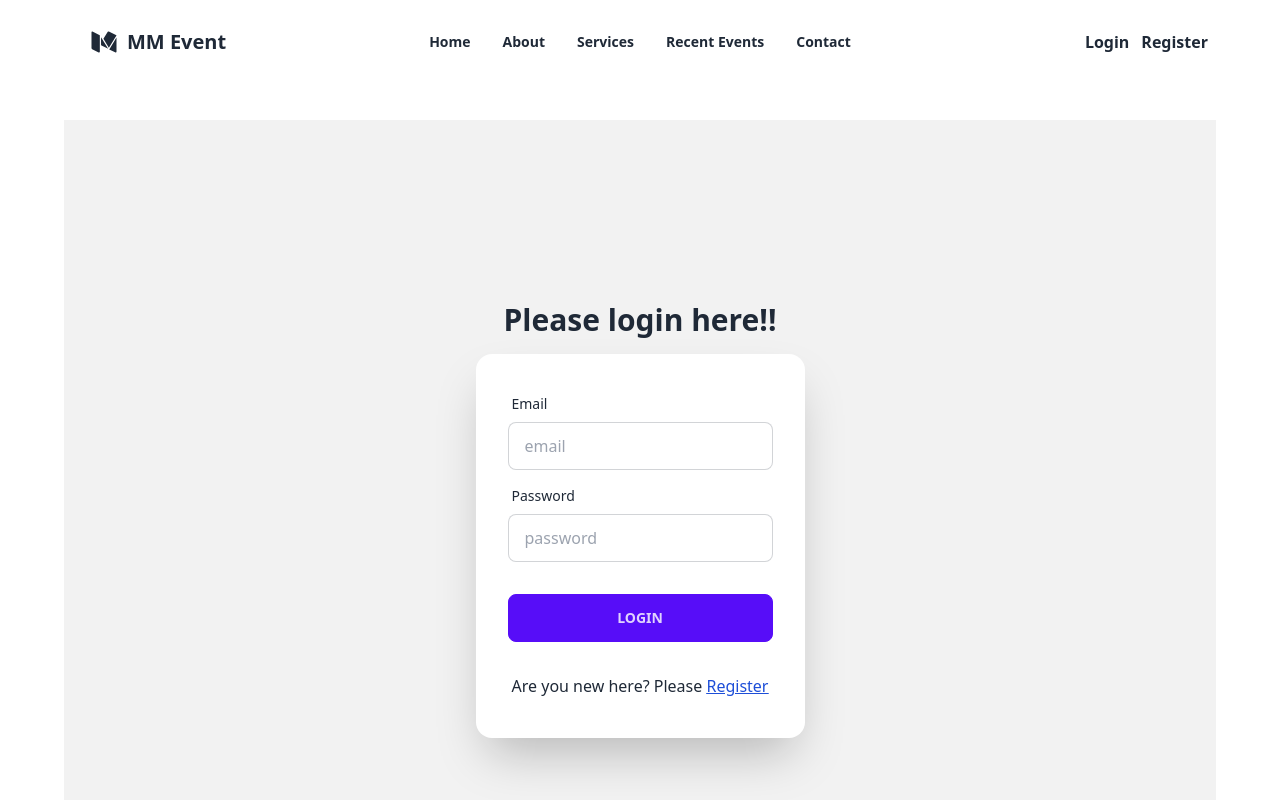
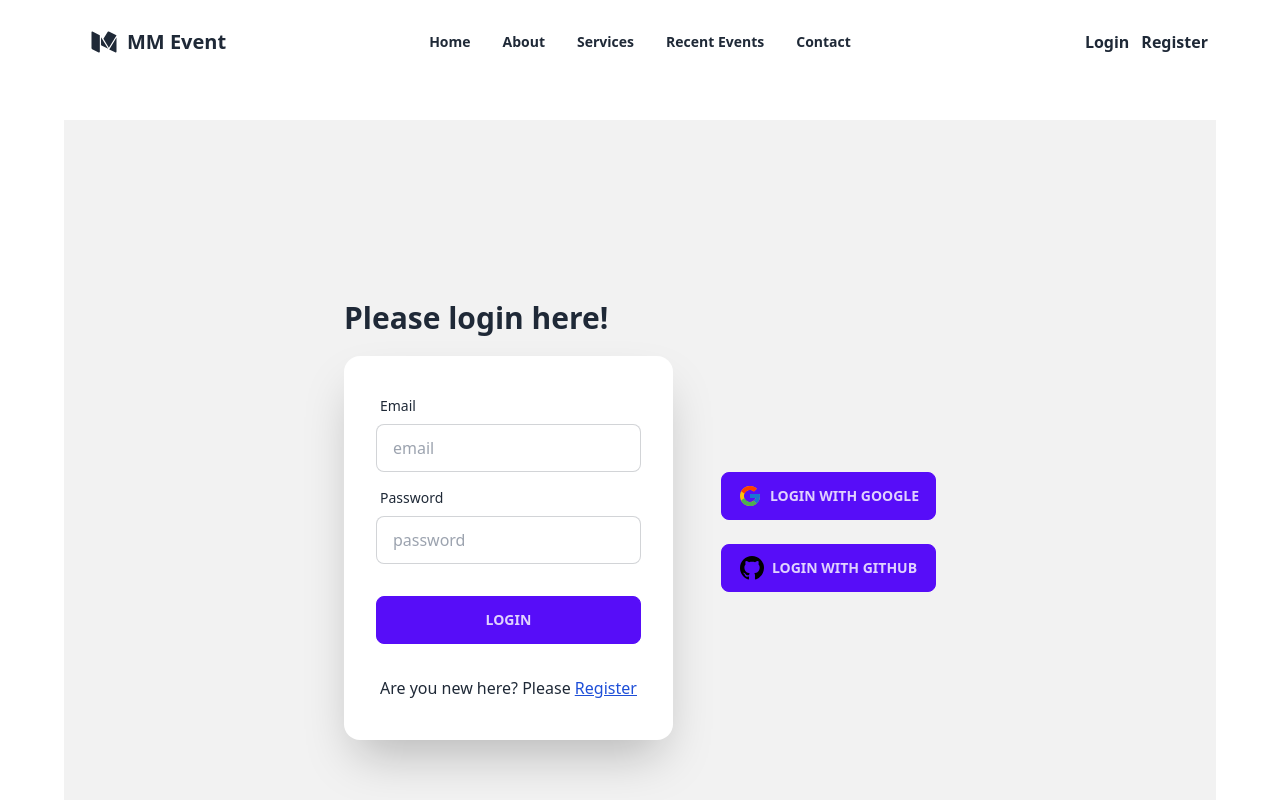
Before and after one commit to Mithun4450/m9a9-corporate-events-management, a React (Vite) app: page /login in a window 1280 px wide. Shown: the top 800 px of the page. Built offline with nearby package versions, Linux system fonts and the light colour scheme; no server answers.

Commit message:
Most of the parts of signin, signout and onAuthStateChanged have been completed

```diff
--- a/src/components/ContextProvider/ContextProvider.jsx
+++ b/src/components/ContextProvider/ContextProvider.jsx
@@ -1,5 +1,16 @@
 import { createContext, useEffect, useState } from "react";
-import { getAuth, createUserWithEmailAndPassword, signInWithEmailAndPassword, signOut, onAuthStateChanged } from "firebase/auth";
+import { getAuth,
+    createUserWithEmailAndPassword,
+    signInWithEmailAndPassword,
+    signOut,
+    onAuthStateChanged,
+    GoogleAuthProvider,
+    signInWithPopup,
+    GithubAuthProvider
+ } from "firebase/auth";
+
+
+
 import app from "../../firebase/firebase.config";
 
 
@@ -32,6 +43,23 @@ const ContextProvider = ({children}) => {
         return signInWithEmailAndPassword(auth, email, password);
     }
 
+
+    const googleProvider = new GoogleAuthProvider();
+
+    const loginWithGoogle = () =>{
+        setLoading(true);
+        return signInWithPopup(auth, googleProvider)
+    }
+
+
+    const gitHubProvider = new GithubAuthProvider();
+
+    const loginWithGithub = () =>{
+        setLoading(true);
+        return signInWithPopup(auth, gitHubProvider)
+    }
+
+
     const logOut = () =>{
         setLoading(true);
         return signOut(auth);
@@ -57,7 +85,9 @@ const ContextProvider = ({children}) => {
         createUser,
         loginWithEmailPassword,
         logOut,
-        user
+        user,
+        loginWithGoogle,
+        loginWithGithub
 
 
     }
--- a/src/components/Login/Login.jsx
+++ b/src/components/Login/Login.jsx
@@ -1,10 +1,12 @@
 import { useContext } from "react";
 import { Link } from "react-router-dom";
 import { Context } from "../ContextProvider/ContextProvider";
+import { FcGoogle  } from 'react-icons/fc';
+import { BsGithub } from 'react-icons/bs';
 
 const Login = () => {
 
-    const {loginWithEmailPassword} = useContext(Context);
+    const {loginWithEmailPassword, loginWithGoogle, loginWithGithub} = useContext(Context);
 
     const handleLogin = e =>{
         e.preventDefault()
@@ -20,14 +22,36 @@ const Login = () => {
                 console.error(error)
             })
 
+
+    }
+
+    const handleGoogleLogin = () =>{
+        loginWithGoogle()
+        .then(result =>{
+            console.log(result.user)
+        })
+        .catch(error =>{
+            console.error(error)
+        })
+    }
+
+    const handleGithubLogin = () =>{
+        loginWithGithub()
+        .then(result =>{
+            console.log(result.user)
+        })
+        .catch(error =>{
+            console.error(error)
+        })
     }
 
 
     return (
         <div className="hero min-h-screen bg-base-200 my-9">
-            <div className="hero-content flex-col p-10">
+            <div className="hero-content flex flex-col lg:flex-row ">
+                <div className="mr-8">
                     <div className="text-center lg:text-left">
-                    <h1 className="text-3xl font-bold">Please login here!!</h1>
+                        <h1 className="text-3xl font-bold mb-5">Please login here!</h1>
 
                     </div>
                     <div className="card flex-shrink-0 w-full max-w-sm shadow-2xl bg-base-100">
@@ -54,6 +78,19 @@ const Login = () => {
                         <p className="text-center pb-10">Are you new here? Please <span className="text-blue-700 underline"><Link to="/register">Register</Link></span> </p>
                     </div>
                 </div>
+
+
+
+               <div>
+                    <div className="form-control mt-6">
+                            <button onClick={handleGoogleLogin} className="btn btn-primary"> <span><FcGoogle className="text-2xl"></FcGoogle></span>Login with Google</button>
+                    </div>
+                    <div className="form-control mt-6">
+                            <button onClick={handleGithubLogin} className="btn btn-primary"><span><BsGithub className="text-2xl text-black "></BsGithub></span>Login with GitHub</button>
+                    </div>
+               </div>
+
+            </div>
         </div>
     );
 };
```
Lines whose indentation alone changed are shown as unchanged.
